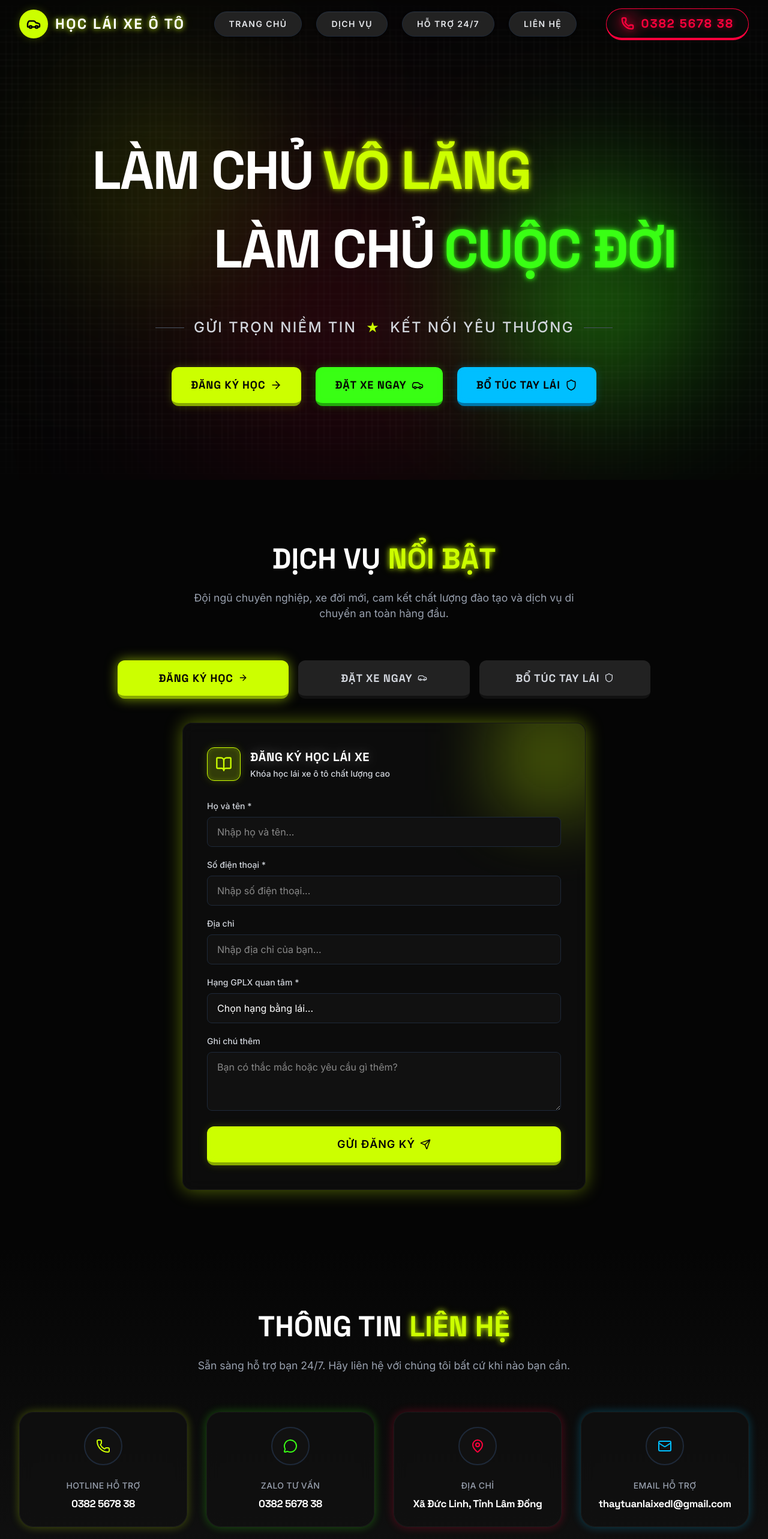
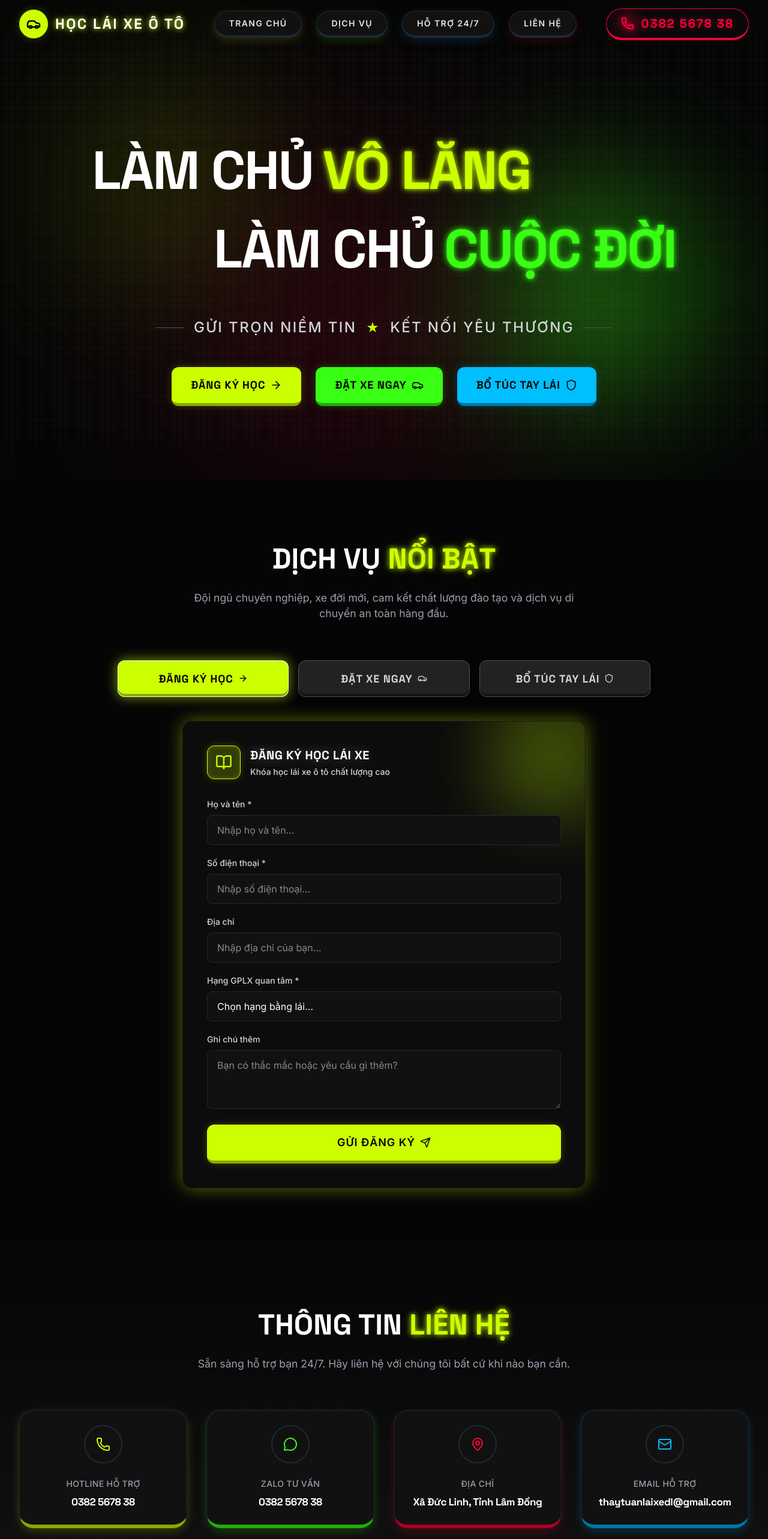
Before and after one commit to thcshoclieu-app/thaytuandaylaixeoto, a React (Vite) app: page / in a window 1280 px wide. Shown: the top 2566 px of the page at 60% size. Built offline with nearby package versions, Linux system fonts and the light colour scheme.

Commit message:
style: refine UI component aesthetics and shadows
Update button and navbar styles with improved borders, inset shadow effects, and refined hover animations to enhance visual hierarchy and consistency.

```diff
--- a/src/components/Contact.tsx
+++ b/src/components/Contact.tsx
@@ -68,14 +68,14 @@ export default function Contact() {
                 href={info.link}
                 target="_blank"
                 rel="noreferrer"
-                className={`w-full glass-panel p-6 sm:p-5 md:p-6 lg:p-4 xl:p-6 rounded-3xl flex flex-col items-center text-center group transition-all duration-300 hover:-translate-y-2 border-2 ${
+                className={`w-full p-6 sm:p-5 md:p-6 lg:p-4 xl:p-6 rounded-3xl flex flex-col items-center text-center group transition-all duration-300 hover:-translate-y-2 border border-b-[6px] active:border-b-2 active:translate-y-[4px] ${
                   info.color === 'yellow'
-                    ? 'border-[#ccff00] hover:shadow-[0_0_30px_rgba(204,255,0,0.6)] shadow-[0_0_15px_rgba(204,255,0,0.3)] bg-[#111111]/80'
+                    ? 'border-gray-800 border-b-[#88aa00] hover:border-b-[#ccff00] hover:shadow-[0_10px_30px_rgba(204,255,0,0.5)] shadow-[0_5px_15px_rgba(204,255,0,0.2)] bg-[#111111]'
                     : info.color === 'green'
-                    ? 'border-[#39ff14] hover:shadow-[0_0_30px_rgba(57,255,20,0.6)] shadow-[0_0_15px_rgba(57,255,20,0.3)] bg-[#111111]/80'
+                    ? 'border-gray-800 border-b-[#22aa0c] hover:border-b-[#39ff14] hover:shadow-[0_10px_30px_rgba(57,255,20,0.5)] shadow-[0_5px_15px_rgba(57,255,20,0.2)] bg-[#111111]'
                     : info.color === 'cyan'
-                    ? 'border-[#00bfff] hover:shadow-[0_0_30px_rgba(0,191,255,0.6)] shadow-[0_0_15px_rgba(0,191,255,0.3)] bg-[#111111]/80'
-                    : 'border-[#ff003c] hover:shadow-[0_0_30px_rgba(255,0,60,0.6)] shadow-[0_0_15px_rgba(255,0,60,0.3)] bg-[#111111]/80'
+                    ? 'border-gray-800 border-b-[#0077aa] hover:border-b-[#00bfff] hover:shadow-[0_10px_30px_rgba(0,191,255,0.5)] shadow-[0_5px_15px_rgba(0,191,255,0.2)] bg-[#111111]'
+                    : 'border-gray-800 border-b-[#aa0022] hover:border-b-[#ff003c] hover:shadow-[0_10px_30px_rgba(255,0,60,0.5)] shadow-[0_5px_15px_rgba(255,0,60,0.2)] bg-[#111111]'
                 } relative overflow-hidden`}
               >
                 {/* Background glow on hover */}
--- a/src/components/Navbar.tsx
+++ b/src/components/Navbar.tsx
@@ -18,26 +18,30 @@ export default function Navbar() {
     {
       name: 'Trang chủ',
       id: 'home',
-      defaultBg: 'bg-[#222222]',
-      hoverColor: 'hover:bg-[#ccff00] hover:border-[#ccff00] hover:text-[#050505] hover:shadow-[0_0_20px_rgba(204,255,0,0.5)]'
+      defaultBg: 'bg-[#111111]',
+      baseShadow: 'shadow-[0_4px_15px_rgba(204,255,0,0.15)]',
+      hoverColor: 'hover:bg-[#ccff00] hover:border-[#ccff00] hover:border-b-[#88aa00] hover:text-[#050505] hover:shadow-[0_10px_30px_rgba(204,255,0,0.5)]'
     },
     {
       name: 'Dịch vụ',
       id: 'services',
-      defaultBg: 'bg-[#222222]',
-      hoverColor: 'hover:bg-[#39ff14] hover:border-[#39ff14] hover:text-[#050505] hover:shadow-[0_0_20px_rgba(57,255,20,0.5)]'
+      defaultBg: 'bg-[#111111]',
+      baseShadow: 'shadow-[0_4px_15px_rgba(57,255,20,0.15)]',
+      hoverColor: 'hover:bg-[#39ff14] hover:border-[#39ff14] hover:border-b-[#22aa0c] hover:text-[#050505] hover:shadow-[0_10px_30px_rgba(57,255,20,0.5)]'
     },
     {
       name: 'Hỗ trợ 24/7',
       id: 'footer',
-      defaultBg: 'bg-[#222222]',
-      hoverColor: 'hover:bg-[#00bfff] hover:border-[#00bfff] hover:text-[#050505] hover:shadow-[0_0_20px_rgba(0,191,255,0.5)]'
+      defaultBg: 'bg-[#111111]',
+      baseShadow: 'shadow-[0_4px_15px_rgba(0,191,255,0.15)]',
+      hoverColor: 'hover:bg-[#00bfff] hover:border-[#00bfff] hover:border-b-[#0077aa] hover:text-[#050505] hover:shadow-[0_10px_30px_rgba(0,191,255,0.5)]'
     },
     {
       name: 'Liên hệ',
       id: 'contact',
-      defaultBg: 'bg-[#222222]',
-      hoverColor: 'hover:bg-[#ff003c] hover:border-[#ff003c] hover:text-[#ffffff] hover:shadow-[0_0_20px_rgba(255,0,60,0.5)]'
+      defaultBg: 'bg-[#111111]',
+      baseShadow: 'shadow-[0_4px_15px_rgba(255,0,60,0.15)]',
+      hoverColor: 'hover:bg-[#ff003c] hover:border-[#ff003c] hover:border-b-[#aa0022] hover:text-[#ffffff] hover:shadow-[0_10px_30px_rgba(255,0,60,0.5)]'
     }
   ];
 
@@ -83,7 +87,7 @@ export default function Navbar() {
                 onClick={() => {
                   scrollToSection(item.id);
                 }}
-                className={`relative group px-6 py-2.5 text-gray-200 transition-all duration-300 text-xs xl:text-sm font-bold uppercase tracking-widest whitespace-nowrap rounded-full border border-gray-800 ${item.defaultBg} shadow-[inset_0_1px_1px_rgba(255,255,255,0.05),_0_2px_4px_rgba(0,0,0,0.4)] hover:-translate-y-1 ${item.hoverColor}`}
+                className={`relative group px-6 py-2.5 text-gray-200 transition-all duration-300 text-xs xl:text-sm font-bold uppercase tracking-widest whitespace-nowrap rounded-full border border-b-[4px] border-gray-800 ${item.defaultBg} ${item.baseShadow} active:border-b active:translate-y-[3px] hover:-translate-y-1 ${item.hoverColor}`}
               >
                 <span className="relative z-10 transition-all duration-300">
                   {item.name}
--- a/src/components/Services.tsx
+++ b/src/components/Services.tsx
@@ -106,21 +106,21 @@ export default function Services() {
         <div className="flex flex-row flex-wrap items-center justify-center gap-2 sm:gap-4 mb-8 sm:mb-10 relative z-10 w-full max-w-4xl mx-auto px-1">
           <button
             onClick={() => { setActiveTab('dang-ky'); window.location.hash = 'dang-ky'; }}
-            className={`flex-[1_1_30%] min-w-[90px] px-2 py-3 sm:px-6 sm:py-4 rounded-xl font-heading font-bold text-[clamp(10px,2.5vw,18px)] uppercase tracking-wider transition-all duration-300 border-b-[5px] active:border-b-0 active:translate-y-[5px] hover:-translate-y-1 flex items-center justify-center gap-1 sm:gap-2 ${activeTab === 'dang-ky' ? 'bg-[#ccff00] text-[#050505] border-[#88aa00] shadow-[0_0_20px_rgba(204,255,0,0.6)] hover:bg-[#d6ff33] hover:shadow-[0_0_30px_rgba(204,255,0,0.8)]' : 'bg-[#222] text-gray-300 border-[#111] hover:bg-[#ccff00] hover:text-[#050505] hover:border-[#88aa00] hover:shadow-[0_0_20px_rgba(204,255,0,0.6)]'}`}
+            className={`flex-[1_1_30%] min-w-[90px] px-2 py-3 sm:px-6 sm:py-4 rounded-xl font-heading font-bold text-[clamp(10px,2.5vw,18px)] uppercase tracking-wider transition-all duration-300 border-[1.5px] active:translate-y-[4px] hover:-translate-y-1 flex items-center justify-center gap-1 sm:gap-2 ${activeTab === 'dang-ky' ? 'bg-[#ccff00] text-[#050505] border-white/90 shadow-[inset_0_-4px_0_#88aa00,0_0_20px_rgba(204,255,0,0.6)] hover:bg-[#d6ff33] hover:shadow-[inset_0_-4px_0_#88aa00,0_0_30px_rgba(204,255,0,0.8)] active:shadow-[0_0_20px_rgba(204,255,0,0.6)]' : 'bg-[#222] text-gray-300 border-gray-600 shadow-[inset_0_-4px_0_#111,0_10px_20px_rgba(0,0,0,0.4)] hover:bg-[#ccff00] hover:text-[#050505] hover:border-white/90 hover:shadow-[inset_0_-4px_0_#88aa00,0_0_20px_rgba(204,255,0,0.6)] active:shadow-[0_0_20px_rgba(204,255,0,0.6)]'}`}
           >
             Đăng Ký Học
             <ArrowRight size={16} className="hidden sm:inline-block" />
           </button>
           <button
             onClick={() => { setActiveTab('dat-xe'); window.location.hash = 'dat-xe'; }}
-            className={`flex-[1_1_30%] min-w-[90px] px-2 py-3 sm:px-6 sm:py-4 rounded-xl font-heading font-bold text-[clamp(10px,2.5vw,18px)] uppercase tracking-wider transition-all duration-300 border-b-[5px] active:border-b-0 active:translate-y-[5px] hover:-translate-y-1 flex items-center justify-center gap-1 sm:gap-2 ${activeTab === 'dat-xe' ? 'bg-[#39ff14] text-[#050505] border-[#22aa0c] shadow-[0_0_20px_rgba(57,255,20,0.6)] hover:bg-[#52ff33] hover:shadow-[0_0_30px_rgba(57,255,20,0.8)]' : 'bg-[#222] text-gray-300 border-[#111] hover:bg-[#39ff14] hover:text-[#050505] hover:border-[#22aa0c] hover:shadow-[0_0_20px_rgba(57,255,20,0.6)]'}`}
+            className={`flex-[1_1_30%] min-w-[90px] px-2 py-3 sm:px-6 sm:py-4 rounded-xl font-heading font-bold text-[clamp(10px,2.5vw,18px)] uppercase tracking-wider transition-all duration-300 border-[1.5px] active:translate-y-[4px] hover:-translate-y-1 flex items-center justify-center gap-1 sm:gap-2 ${activeTab === 'dat-xe' ? 'bg-[#39ff14] text-[#050505] border-white/90 shadow-[inset_0_-4px_0_#22aa0c,0_0_20px_rgba(57,255,20,0.6)] hover:bg-[#52ff33] hover:shadow-[inset_0_-4px_0_#22aa0c,0_0_30px_rgba(57,255,20,0.8)] active:shadow-[0_0_20px_rgba(57,255,20,0.6)]' : 'bg-[#222] text-gray-300 border-gray-600 shadow-[inset_0_-4px_0_#111,0_10px_20px_rgba(0,0,0,0.4)] hover:bg-[#39ff14] hover:text-[#050505] hover:border-white/90 hover:shadow-[inset_0_-4px_0_#22aa0c,0_0_20px_rgba(57,255,20,0.6)] active:shadow-[0_0_20px_rgba(57,255,20,0.6)]'}`}
           >
             Đặt Xe Ngay
             <Car size={16} className="hidden sm:inline-block" />
           </button>
           <button
             onClick={() => { setActiveTab('bo-tuc'); window.location.hash = 'bo-tuc'; }}
-            className={`flex-[1_1_30%] min-w-[90px] px-2 py-3 sm:px-6 sm:py-4 rounded-xl font-heading font-bold text-[clamp(10px,2.5vw,18px)] uppercase tracking-wider transition-all duration-300 border-b-[5px] active:border-b-0 active:translate-y-[5px] hover:-translate-y-1 flex items-center justify-center gap-1 sm:gap-2 ${activeTab === 'bo-tuc' ? 'bg-[#00bfff] text-[#050505] border-[#0077aa] shadow-[0_0_20px_rgba(0,191,255,0.6)] hover:bg-[#33ccff] hover:shadow-[0_0_30px_rgba(0,191,255,0.8)]' : 'bg-[#222] text-gray-300 border-[#111] hover:bg-[#00bfff] hover:text-[#050505] hover:border-[#0077aa] hover:shadow-[0_0_20px_rgba(0,191,255,0.6)]'}`}
+            className={`flex-[1_1_30%] min-w-[90px] px-2 py-3 sm:px-6 sm:py-4 rounded-xl font-heading font-bold text-[clamp(10px,2.5vw,18px)] uppercase tracking-wider transition-all duration-300 border-[1.5px] active:translate-y-[4px] hover:-translate-y-1 flex items-center justify-center gap-1 sm:gap-2 ${activeTab === 'bo-tuc' ? 'bg-[#00bfff] text-[#050505] border-white/90 shadow-[inset_0_-4px_0_#0077aa,0_0_20px_rgba(0,191,255,0.6)] hover:bg-[#33ccff] hover:shadow-[inset_0_-4px_0_#0077aa,0_0_30px_rgba(0,191,255,0.8)] active:shadow-[0_0_20px_rgba(0,191,255,0.6)]' : 'bg-[#222] text-gray-300 border-gray-600 shadow-[inset_0_-4px_0_#111,0_10px_20px_rgba(0,0,0,0.4)] hover:bg-[#00bfff] hover:text-[#050505] hover:border-white/90 hover:shadow-[inset_0_-4px_0_#0077aa,0_0_20px_rgba(0,191,255,0.6)] active:shadow-[0_0_20px_rgba(0,191,255,0.6)]'}`}
           >
             Bổ Túc Tay Lái
             <Shield size={16} className="hidden sm:inline-block" />
```
